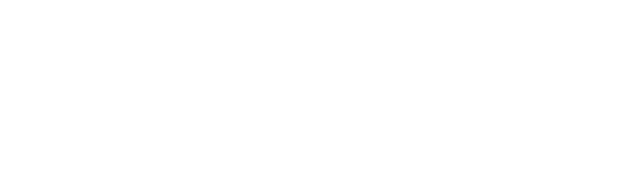
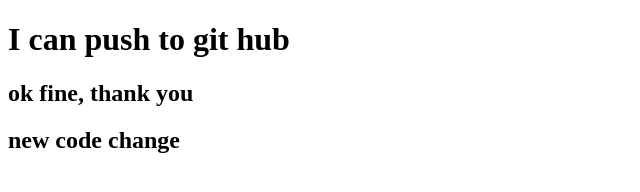
Before and after one commit to Munna3048/my-rivision-repo, a plain HTML site: page index.html in a window 1280 px wide. Shown: the whole page, without its empty margins (0-640 px from the left). Drawn offline with Linux system fonts and the light colour scheme.

Commit message:
added header

```diff
--- a/index.html
+++ b/index.html
@@ -7,6 +7,8 @@
     <title>again trying</title>
 </head>
 <body>
-
+    <h1>I can push to git hub</h1>
+    <h2>ok fine, thank you</h2>
+    <h2>new code change</h2>
 </body>
 </html>
```
